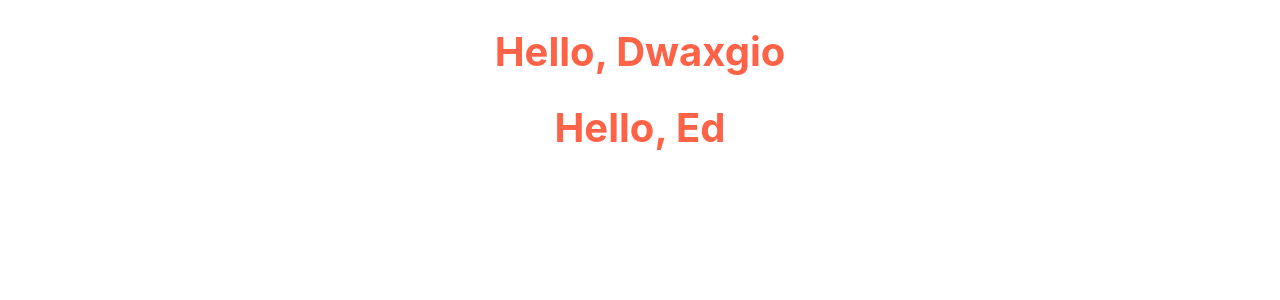
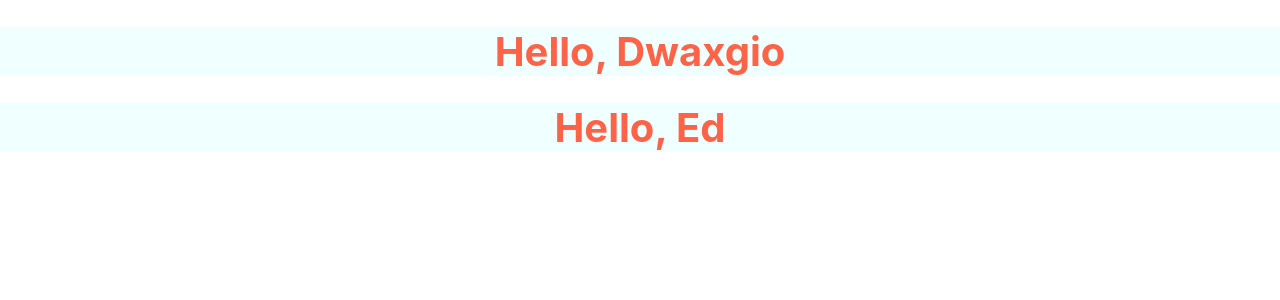
Before and after one commit to dwaxgio/meta-react-core, a React (Create React App) app: page / in a window 1280 px wide. Shown: the top 300 px of the page. Built offline with nearby package versions, Linux system fonts and the light colour scheme.

Commit message:
Background added to style object inside Heading component

```diff
--- a/src/components/Heading.js
+++ b/src/components/Heading.js
@@ -1,8 +1,9 @@
 function Heading(props) {
   const styles = {
+    background: "azure",
     color: "tomato",
-    fontSize: "40px"
-  }
+    fontSize: "40px",
+  };
 
   return <h1 style={styles}>Hello, {props.firstName}</h1>;
 }
```
